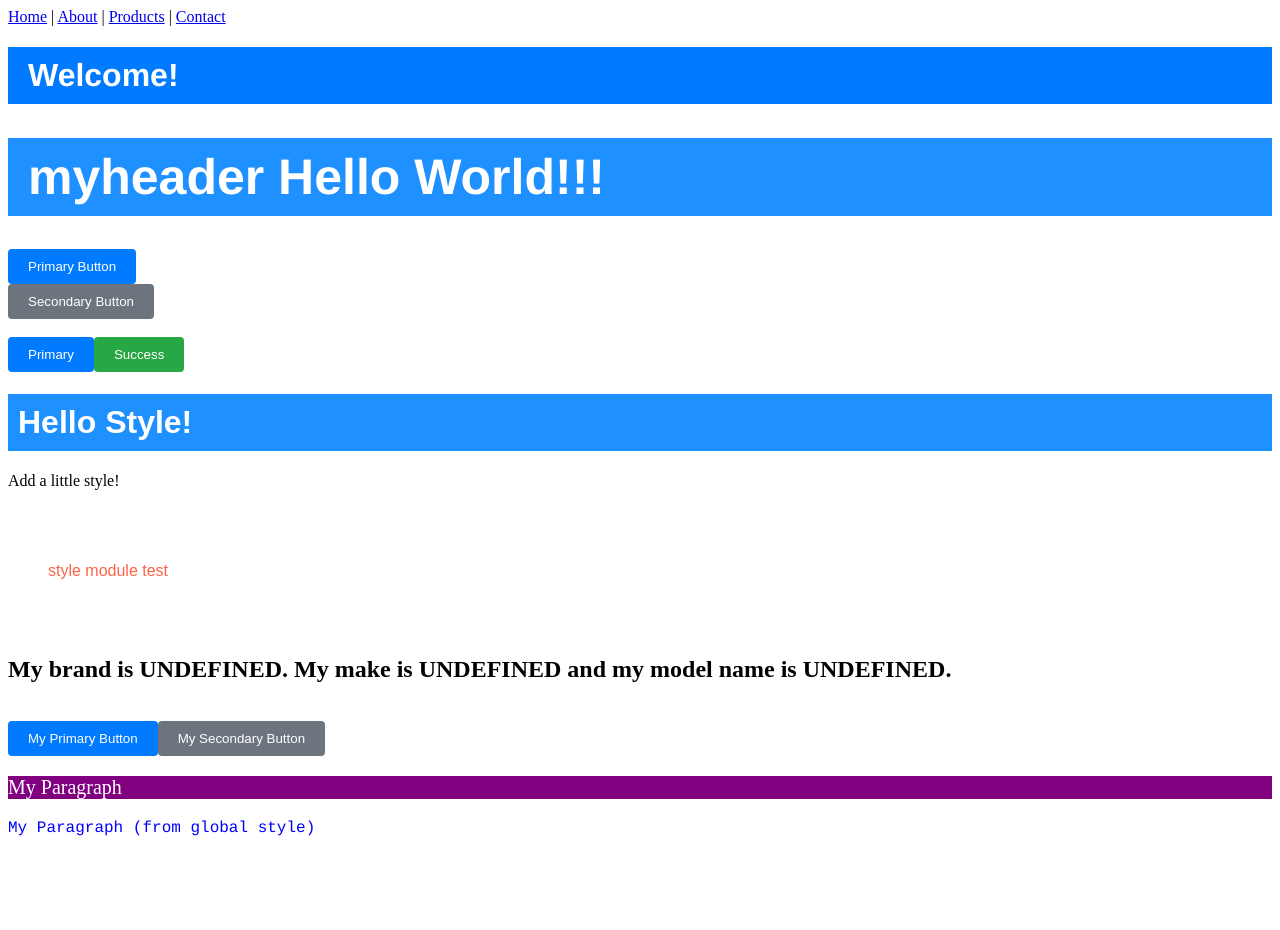
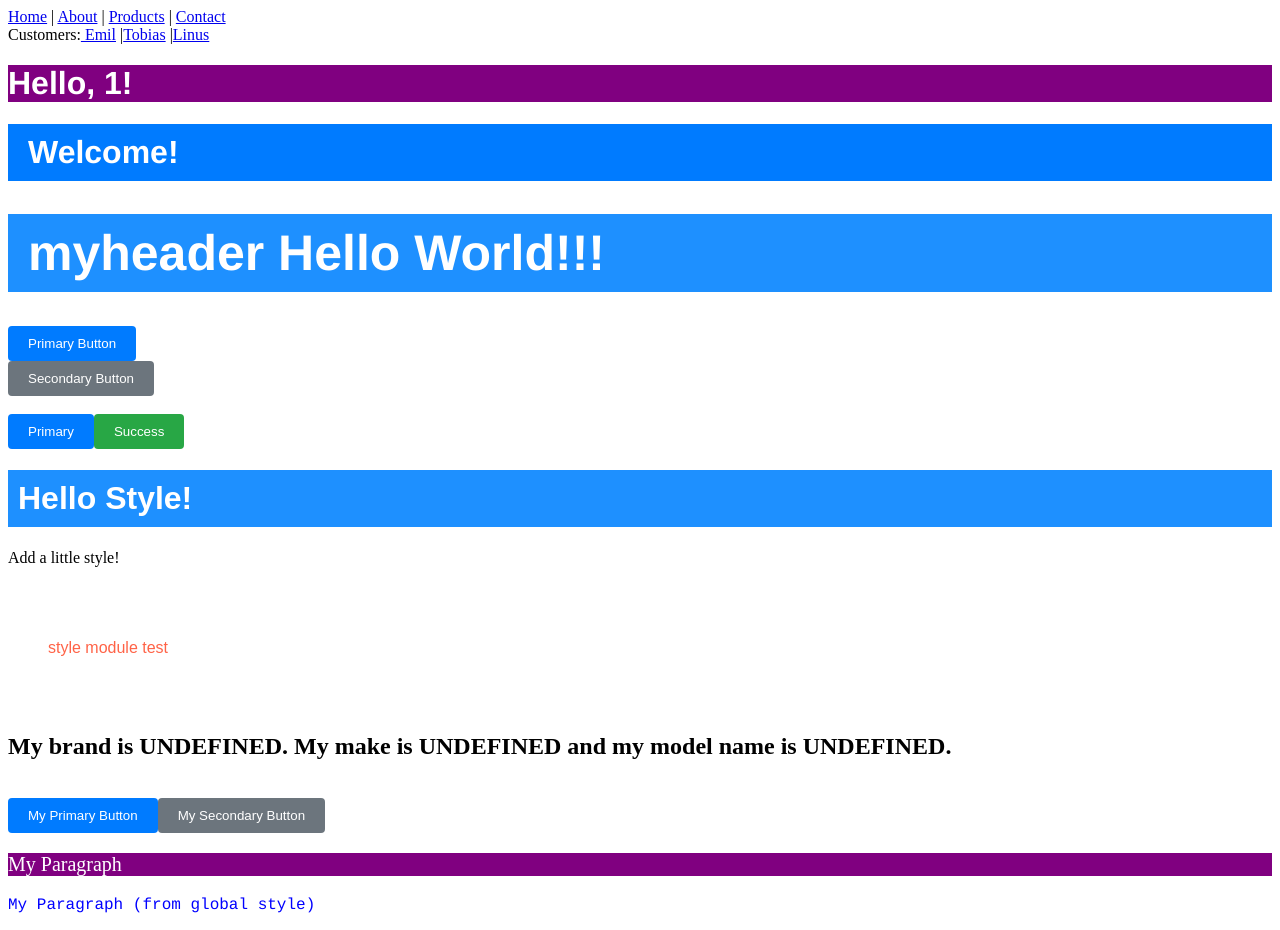
Before and after one commit to acsnook94/react-test-app, a React (Vite) app: page /customer/1 in a window 1280 px wide. Before the commit the page ends 853 px from the top, so only its background shows below. Built offline with nearby package versions, Linux system fonts and the light colour scheme.

Commit message:
Added file: Info.jsx

```diff
--- a/src/App.jsx
+++ b/src/App.jsx
@@ -135,8 +135,9 @@ import Home from './views/Home';
 import About from './views/About';
 import Contact from './views/Contact';
 import Products from './views/Products';
-import CarProducts from './CarProducts';
-import BikeProducts from './BikeProducts';
+import CarProducts from './views/CarProducts';
+import BikeProducts from './views/BikeProducts';
+import Info from './views/Info';
 // import Header from './Header';
 // import Sidebar from './Sidebar';
 // import Content from './Content';
@@ -183,7 +184,6 @@ const GlobalStyle = createGlobalStyle`
 `;
 
 
-
 function App(){
   return(
     <BrowserRouter>
@@ -200,6 +200,12 @@ function App(){
           <NavLink to='/about'>About</NavLink> | {' '}
           <NavLink to='/products'>Products</NavLink> |{' '}
           <NavLink to='/contact'>Contact</NavLink>
+          <br/>
+
+          Customers:
+          <Link to='/customer/Emil'> Emil</Link> |
+          <Link to='/customer/Tobias'>Tobias</Link> |
+          <Link to='/customer/Linus'>Linus</Link>
         </nav>
 
         {/* Routes */}
@@ -211,6 +217,7 @@ function App(){
             <Route path='bike' element={<BikeProducts/>} />
           </Route>
           <Route path='/contact' element={<Contact/>} />
+          <Route path='/customer/:firstName' element={<Info/>} />
         </Routes>
 
         <GlobalStyle/>
--- /dev/null
+++ b/src/views/Info.jsx
@@ -0,0 +1,7 @@
+import React from "react";
+import { useParams } from "react-router-dom";
+
+export default function Info(){
+    const {firstName} = useParams();
+    return <h1>Hello, {firstName}!</h1>;
+}
```
Also changed, not shown: src/views/BikeProducts.jsx (renamed from src/BikeProducts.jsx), src/views/CarProducts.jsx (renamed from src/CarProducts.jsx).
